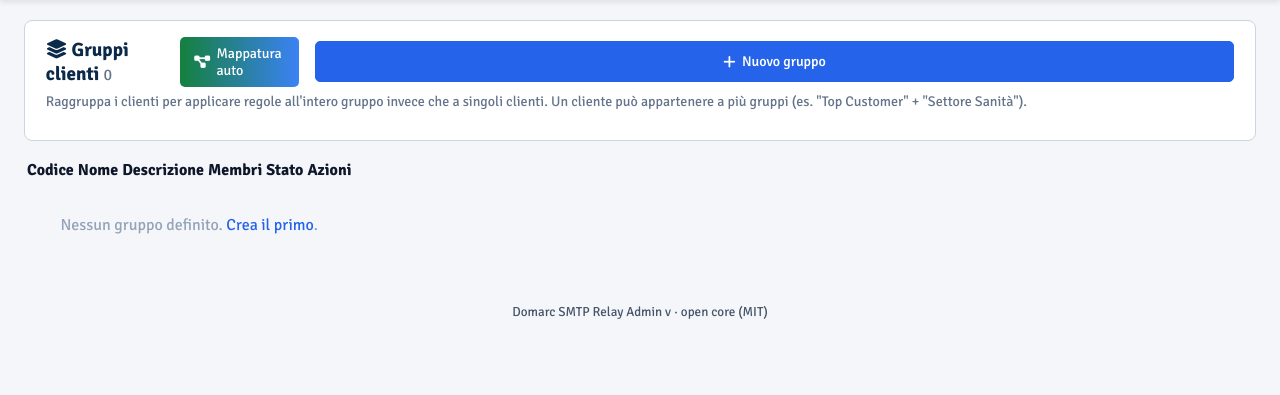
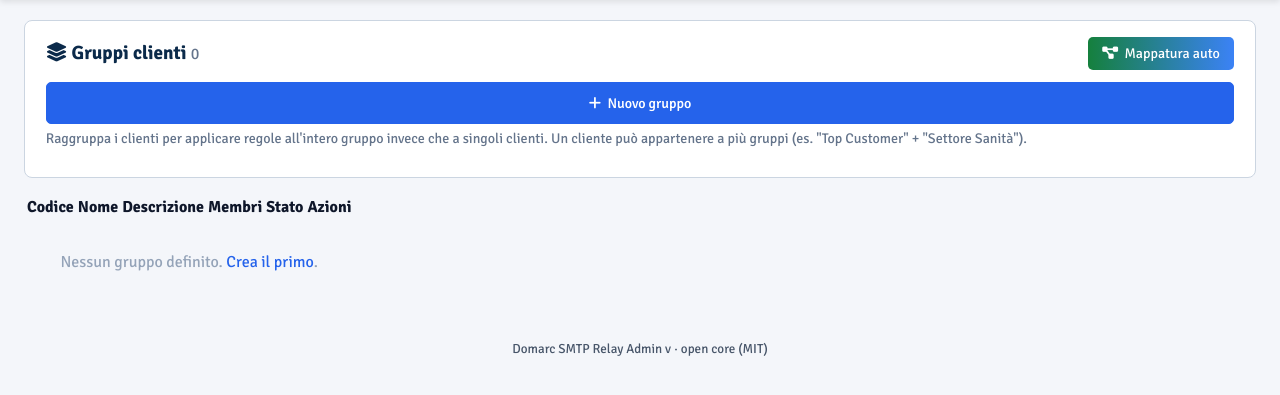
Before and after one commit to grandir66/DA-SMTP, a Python web app: template templates/admin/customer_groups_list.html in a window 1280 px wide. Shown: the part 44-439 px from the top of the page. Run offline with Jinja, Linux system fonts and the light colour scheme; the template is opened without the code that fills it, so the values that code supplies are empty.

Commit message:
ui(customer-groups): no wrap su codice/nome, descrizione resta wrappable
Tabella /customer-groups/ aveva codice e nome che andavano a capo quando
i badge "automatico" / "built-in" si univano. Aggiunto:

- `.cg-code` e `.cg-name` con `white-space:nowrap` (codice + nome +
  badge sempre su una riga sola).
- `.cg-desc` `white-space:normal` + `min-width:24ch` per la descrizione
  che deve poter andare a capo (è il contenuto lungo).
- `.cg-header` flex con `flex-wrap:wrap` + spacer per evitare che
  "Gruppi clienti 12" si comprima sotto i pulsanti, e per allineare
  i pulsanti a destra anche con titoli lunghi.
- `.dr-btn` nell'header con `white-space:nowrap` (testo pulsanti non
  spezzato).

La tabella ha gia' overflow-x:auto dal wrapper .table-scroll, quindi
su schermi stretti scorre orizzontalmente invece di rompere il layout.

Co-Authored-By: Claude Opus 4.7 (1M context) <noreply@anthropic.com>

```diff
--- a/templates/admin/customer_groups_list.html
+++ b/templates/admin/customer_groups_list.html
@@ -1,12 +1,32 @@
 {% extends "admin/_base.html" %}
 {% block title %}Gruppi clienti — Domarc SMTP Relay{% endblock %}
 
+{% block extra_head %}
+<style>
+    /* Header: niente wrap del titolo/pulsanti, padding-friendly */
+    .cg-header { display:flex; align-items:center; gap:0.8rem; flex-wrap:wrap; }
+    .cg-header h2 { margin:0; white-space:nowrap; }
+    .cg-header .cg-spacer { flex:1; min-width:1rem; }
+    .cg-header .dr-btn { white-space:nowrap; }
+    /* Tabella: codice + nome no-wrap (inclusi badge "automatico"/"built-in"),
+       descrizione resta wrappable */
+    .fw-table td.cg-code { white-space:nowrap; }
+    .fw-table td.cg-name { white-space:nowrap; }
+    .fw-table td.cg-name .pill { white-space:nowrap; display:inline-flex; align-items:center; gap:0.25rem; }
+    .fw-table td.cg-desc { white-space:normal; min-width:24ch; }
+    @media (min-width: 1100px) {
+        .fw-table td.cg-name { max-width:none; }
+    }
+</style>
+{% endblock %}
+
 {% block content %}
 <section class="dr-section">
-    <div style="display:flex; justify-content:space-between; align-items:center; gap:1rem;">
-        <h2 style="margin:0;"><i class="fas fa-layer-group"></i> Gruppi clienti
+    <div class="cg-header">
+        <h2><i class="fas fa-layer-group"></i> Gruppi clienti
             <small style="color:#64748b; font-weight:400;">{{ groups|length }}</small>
         </h2>
+        <div class="cg-spacer"></div>
         <a href="{{ url_for('group_mapping.list_view') }}" class="dr-btn"
            style="background:linear-gradient(90deg,#15803d,#3b82f6); color:#fff; border:none;"
            title="Auto-assegna i clienti ai gruppi via mapping di campi del gestionale">
@@ -39,13 +59,13 @@
             <tbody>
                 {% for g in groups %}
                 <tr {% if g.is_system %}style="background:#f8fafc;"{% endif %}>
-                    <td>
+                    <td class="cg-code">
                         {% if g.color %}
                         <span style="display:inline-block; width:0.7rem; height:0.7rem; background:{{ g.color }}; border-radius:50%; margin-right:0.4rem; vertical-align:middle;"></span>
                         {% endif %}
                         <code>{{ g.code }}</code>
                     </td>
-                    <td>
+                    <td class="cg-name">
                         <strong>{{ g.name }}</strong>
                         {% if g.is_system %}
                         <span class="pill pill-muted" title="Gruppo automatico, non modificabile" style="margin-left:0.4rem;">
@@ -59,7 +79,7 @@
                         </span>
                         {% endif %}
                     </td>
-                    <td style="color:#64748b; font-size:0.85rem;">{{ g.description or '—' }}</td>
+                    <td class="cg-desc" style="color:#64748b; font-size:0.85rem;">{{ g.description or '—' }}</td>
                     <td style="text-align:center;">
                         <span class="pill pill-info">{{ g.member_count }}</span>
                     </td>
```
